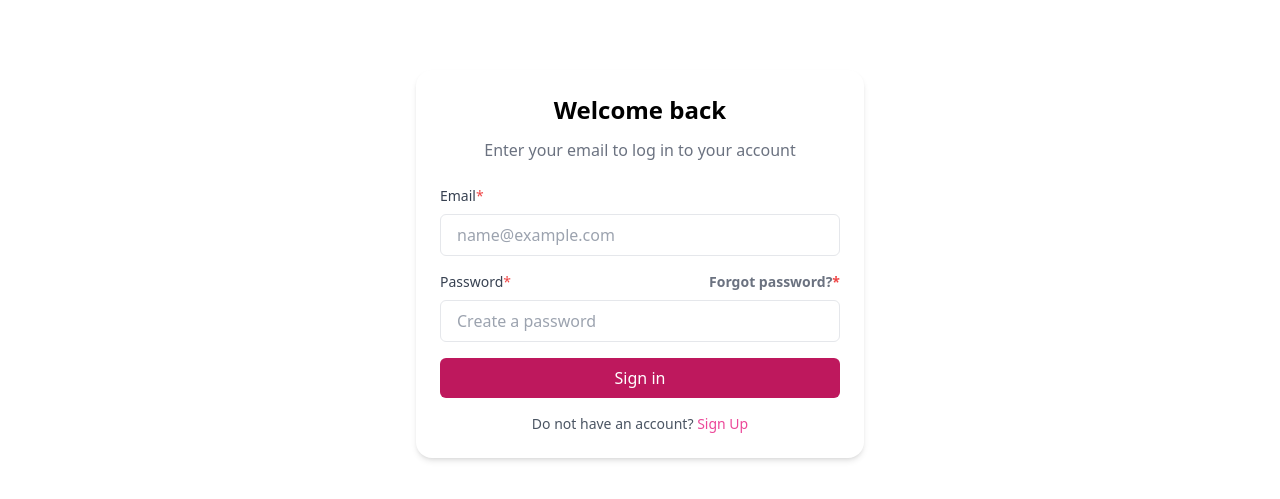
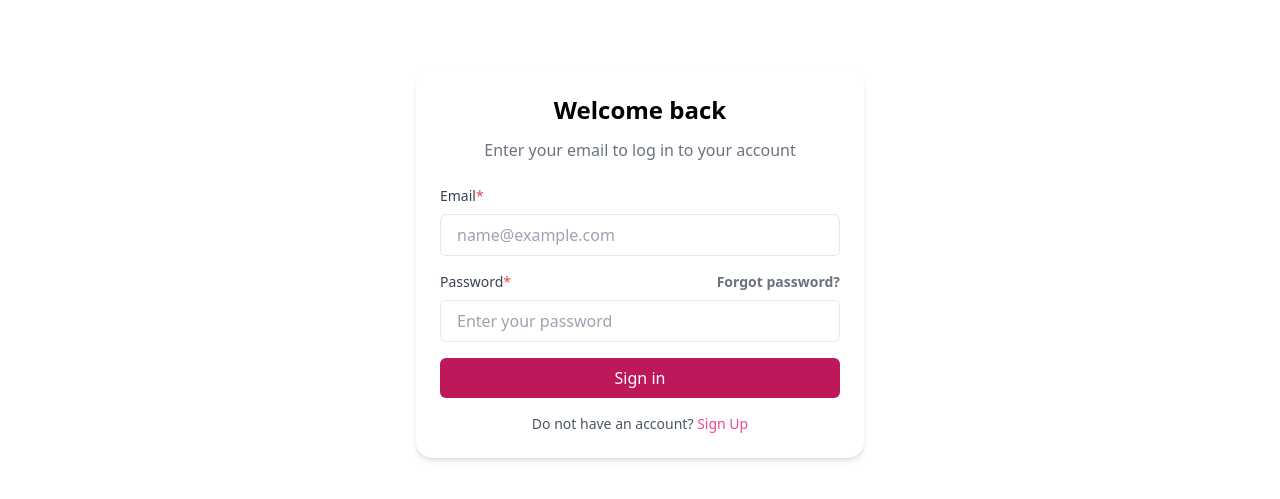
Before and after one commit to FSDTeam-SAA/heart-bridge-dialogue, a React (Vite) app: page /login in a window 1280 px wide. Shown: the part 169-668 px from the top of the page. Built offline with nearby package versions, Linux system fonts and the light colour scheme.

Commit message:
sign up and login done

```diff
--- a/src/components/Homes/MultiStepForm/MultiStepForm.jsx
+++ b/src/components/Homes/MultiStepForm/MultiStepForm.jsx
@@ -8,6 +8,8 @@ import Perspectives from "./Perspectives";
 import Personalities from "./Personalities";
 import ProgressStepper from "./progress-stepper";
 import AllInformation from "./AllInformation";
+import { db } from "../../../config/firebaseConfig";
+import { ref, set } from "firebase/database";
 
 const MultiStepForm = () => {
   const navigate = useNavigate();
@@ -15,7 +17,6 @@ const MultiStepForm = () => {
   const { trigger, watch, setValue, reset } = methods;
   const [currentStep, setCurrentStep] = useState(1);
 
-   // Load form data from localStorage on mount
   useEffect(() => {
     const savedData = localStorage.getItem("multiStepFormData");
     if (savedData) {
@@ -45,23 +46,51 @@ const MultiStepForm = () => {
     setCurrentStep((prevStep) => prevStep - 1);
   };
 
-  // Handle form submission
-  const onSubmit = (data) => {
-    console.log("Form Data Submitted:", data);
+  const onSubmit = async (data) => {
+    // console.log("Form Data Submitted:", data);
+    // toast.success("Form submitted successfully!");
+    // localStorage.removeItem("multiStepFormData");
+    // reset();
+
+    // setTimeout(() => {
+    //   navigate("/dashboard");
+    // }, 1500);
+    try {
+      const user = JSON.parse(localStorage.getItem("user"));
+
+      if (!user || !user.uid) {
+        toast.error("User not authenticated!");
+        return;
+      }
+
+      const formRef = ref(
+        db,
+        `users/${user.uid}/formSubmissions/${Date.now()}`
+      );
+
+      await set(formRef, {
+        ...data,
+        submittedAt: new Date().toISOString(),
+        status: "pending",
+      });
+
       toast.success("Form submitted successfully!");
-    localStorage.removeItem("multiStepFormData"); // Clear storage on submit
+      localStorage.removeItem("multiStepFormData");
       reset();
 
-    // Navigate to the dashboard
       setTimeout(() => {
         navigate("/dashboard");
       }, 1500);
+    } catch (error) {
+      console.error("Submission error:", error);
+      toast.error("Failed to submit form. Please try again.");
+    }
   };
 
   return (
     <div className="container bg-white">
       {/* Toast Notifications */}
-      <ToastContainer position="top-center" autoClose={2000}/>
+      <ToastContainer position="top-center" autoClose={2000} />
       {/* navbar end  */}
       <FormProvider {...methods}>
         <div className="mt-8">
--- a/src/pages/Authentication/Login.jsx
+++ b/src/pages/Authentication/Login.jsx
@@ -1,6 +1,130 @@
-import { Link } from "react-router-dom";
+// import { Link } from "react-router-dom";
+
+// export default function Login() {
+//     return (
+//       <div className="flex min-h-[calc(100vh-66px)] items-center justify-center">
+//         <div className="w-full max-w-md bg-white p-6 rounded-2xl shadow-md">
+//           <h2 className="text-2xl font-bold text-center">Welcome back</h2>
+//           <p className="text-center mb-6 mt-3 text-gray-500 font-medium">
+//           Enter your email to log in to your account
+//           </p>
+
+//           <form className="space-y-4">
+//             <div>
+//               <label className="block text-sm font-medium text-gray-700">Email<span className="text-red-500">*</span></label>
+//               <input
+//                 type="email"
+//                 placeholder="name@example.com"
+//                 className="w-full px-4 py-2 mt-2 border rounded-md focus:outline-none focus:ring-2 focus:ring-pink-500"
+//               />
+//             </div>
+//             <div>
+//               <div className="flex items-center justify-between">
+//                 <label className="block text-sm font-medium text-gray-700">Password<span className="text-red-500">*</span></label>
+
+//                 <Link to={'/forgot-password'}>
+//                     <h1 className="block text-sm cursor-pointer hover:text-pink-500 font-semibold text-gray-500">Forgot password?<span className="text-red-500">*</span></h1>
+//                 </Link>
+//               </div>
+//               <input
+//                 type="password"
+//                 placeholder="Create a password"
+//                 className="w-full px-4 py-2 mt-2 border rounded-md focus:outline-none focus:ring-2 focus:ring-pink-500"
+//               />
+//             </div>
+
+//             <button
+//               type="submit"
+//               className="w-full bg-pink-700 text-white py-2 rounded-md hover:bg-pink-700 transition">
+//               Sign in
+//             </button>
+//           </form>
+
+//           <p className="text-center text-sm text-gray-600 mt-4">
+//             Do not have an account? <Link to="/signup" className="text-pink-500 hover:underline">Sign Up</Link>
+//           </p>
+//         </div>
+//       </div>
+//     );
+//   }
+
+import { Link, useNavigate } from "react-router-dom";
+import { signInWithEmailAndPassword } from "firebase/auth";
+import { auth } from "../../config/firebaseConfig";
+import { useState } from "react";
 
 export default function Login() {
+  const navigate = useNavigate();
+  const [loginData, setLoginData] = useState({
+    email: "",
+    password: "",
+  });
+  const [error, setError] = useState("");
+  const [loading, setLoading] = useState(false);
+
+  const handleInputChange = (e) => {
+    setLoginData({
+      ...loginData,
+      [e.target.name]: e.target.value,
+    });
+    setError(""); // Clear errors on input change
+  };
+
+  const handleLogin = async (e) => {
+    e.preventDefault();
+    setLoading(true);
+    setError("");
+
+    // Basic validation
+    if (!loginData.email || !loginData.password) {
+      setError("Please fill in all fields");
+      setLoading(false);
+      return;
+    }
+
+    try {
+      const userCredential = await signInWithEmailAndPassword(
+        auth,
+        loginData.email,
+        loginData.password
+      );
+
+      // Store user data in localStorage
+      const user = userCredential.user;
+      localStorage.setItem(
+        "user",
+        JSON.stringify({
+          uid: user.uid,
+          email: user.email,
+          displayName: user.displayName,
+        })
+      );
+
+      // Redirect to dashboard or home page
+      navigate("/dashboard");
+    } catch (error) {
+      let errorMessage = "Login failed. Please try again.";
+      switch (error.code) {
+        case "auth/invalid-credential":
+        case "auth/wrong-password":
+          errorMessage = "Invalid email or password";
+          break;
+        case "auth/user-not-found":
+          errorMessage = "User not found";
+          break;
+        case "auth/too-many-requests":
+          errorMessage = "Too many attempts. Try again later";
+          break;
+        case "auth/network-request-failed":
+          errorMessage = "Network error. Check your connection";
+          break;
+      }
+      setError(errorMessage);
+    } finally {
+      setLoading(false);
+    }
+  };
+
   return (
     <div className="flex min-h-[calc(100vh-66px)] items-center justify-center">
       <div className="w-full max-w-md bg-white p-6 rounded-2xl shadow-md">
@@ -9,39 +133,63 @@ export default function Login() {
           Enter your email to log in to your account
         </p>
 
-          <form className="space-y-4">
+        {error && (
+          <div className="mb-4 p-3 bg-red-100 text-red-700 rounded-md">
+            {error}
+          </div>
+        )}
+
+        <form className="space-y-4" onSubmit={handleLogin}>
           <div>
-              <label className="block text-sm font-medium text-gray-700">Email<span className="text-red-500">*</span></label>
+            <label className="block text-sm font-medium text-gray-700">
+              Email<span className="text-red-500">*</span>
+            </label>
             <input
               type="email"
+              name="email"
+              value={loginData.email}
+              onChange={handleInputChange}
               placeholder="name@example.com"
               className="w-full px-4 py-2 mt-2 border rounded-md focus:outline-none focus:ring-2 focus:ring-pink-500"
+              required
             />
           </div>
           <div>
             <div className="flex items-center justify-between">
-                <label className="block text-sm font-medium text-gray-700">Password<span className="text-red-500">*</span></label>
-
-                <Link to={'/forgot-password'}>
-                    <h1 className="block text-sm cursor-pointer hover:text-pink-500 font-semibold text-gray-500">Forgot password?<span className="text-red-500">*</span></h1>
+              <label className="block text-sm font-medium text-gray-700">
+                Password<span className="text-red-500">*</span>
+              </label>
+              <Link to={"/forgot-password"}>
+                <h1 className="block text-sm cursor-pointer hover:text-pink-500 font-semibold text-gray-500">
+                  Forgot password?
+                </h1>
               </Link>
             </div>
             <input
               type="password"
-                placeholder="Create a password"
+              name="password"
+              value={loginData.password}
+              onChange={handleInputChange}
+              placeholder="Enter your password"
               className="w-full px-4 py-2 mt-2 border rounded-md focus:outline-none focus:ring-2 focus:ring-pink-500"
+              required
             />
           </div>
 
           <button
             type="submit"
-              className="w-full bg-pink-700 text-white py-2 rounded-md hover:bg-pink-700 transition">
-              Sign in
+            disabled={loading}
+            className="w-full bg-pink-700 text-white py-2 rounded-md hover:bg-pink-800 transition disabled:bg-pink-400 disabled:cursor-not-allowed"
+          >
+            {loading ? "Signing in..." : "Sign in"}
           </button>
         </form>
 
         <p className="text-center text-sm text-gray-600 mt-4">
-            Do not have an account? <Link to="/signup" className="text-pink-500 hover:underline">Sign Up</Link>
+          Do not have an account?{" "}
+          <Link to="/signup" className="text-pink-500 hover:underline">
+            Sign Up
+          </Link>
         </p>
       </div>
     </div>
```
Also changed, not shown: src/pages/Authentication/SignUp.jsx (+3 -118 lines). Lines whose indentation alone changed are shown as unchanged.
